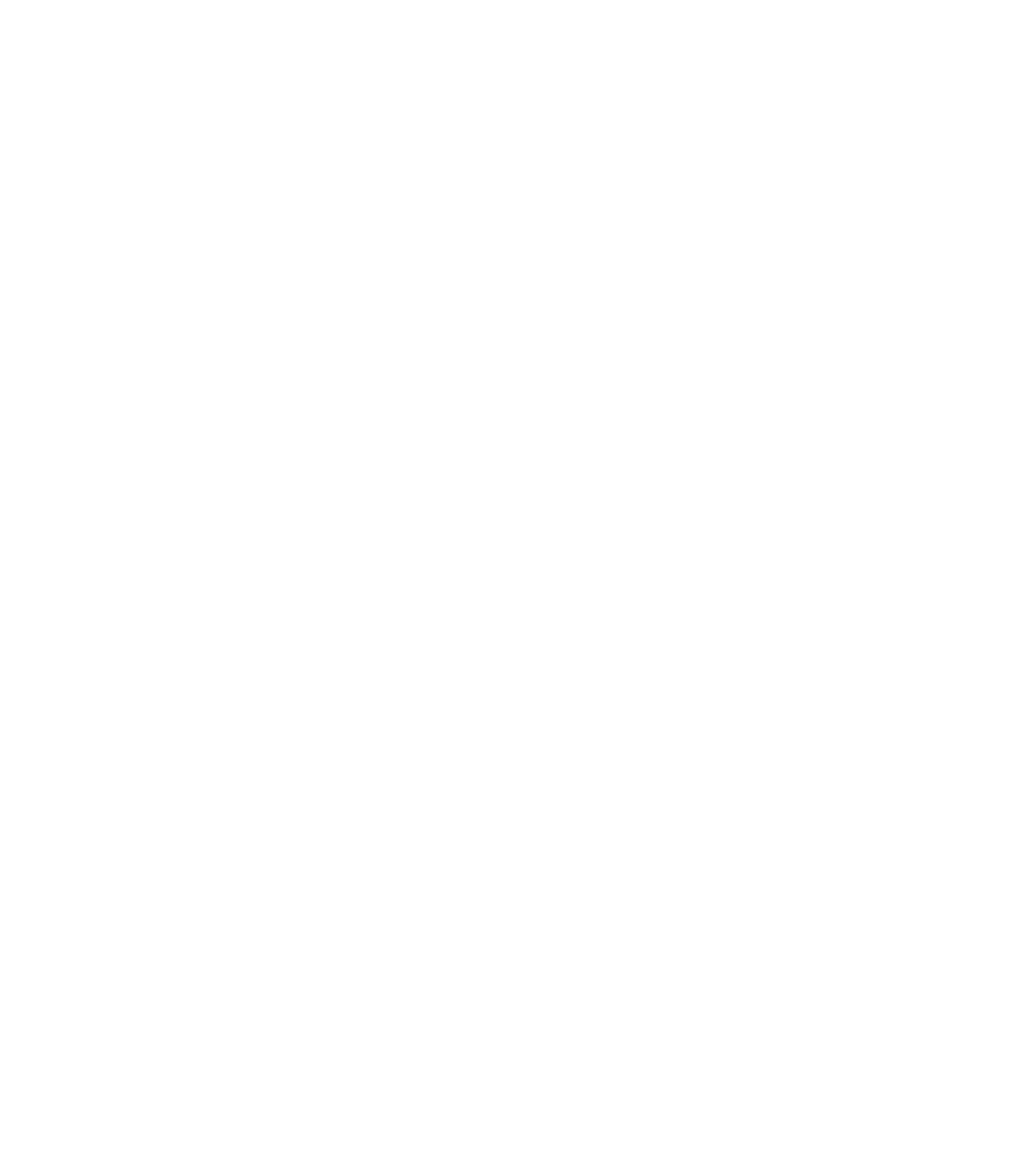
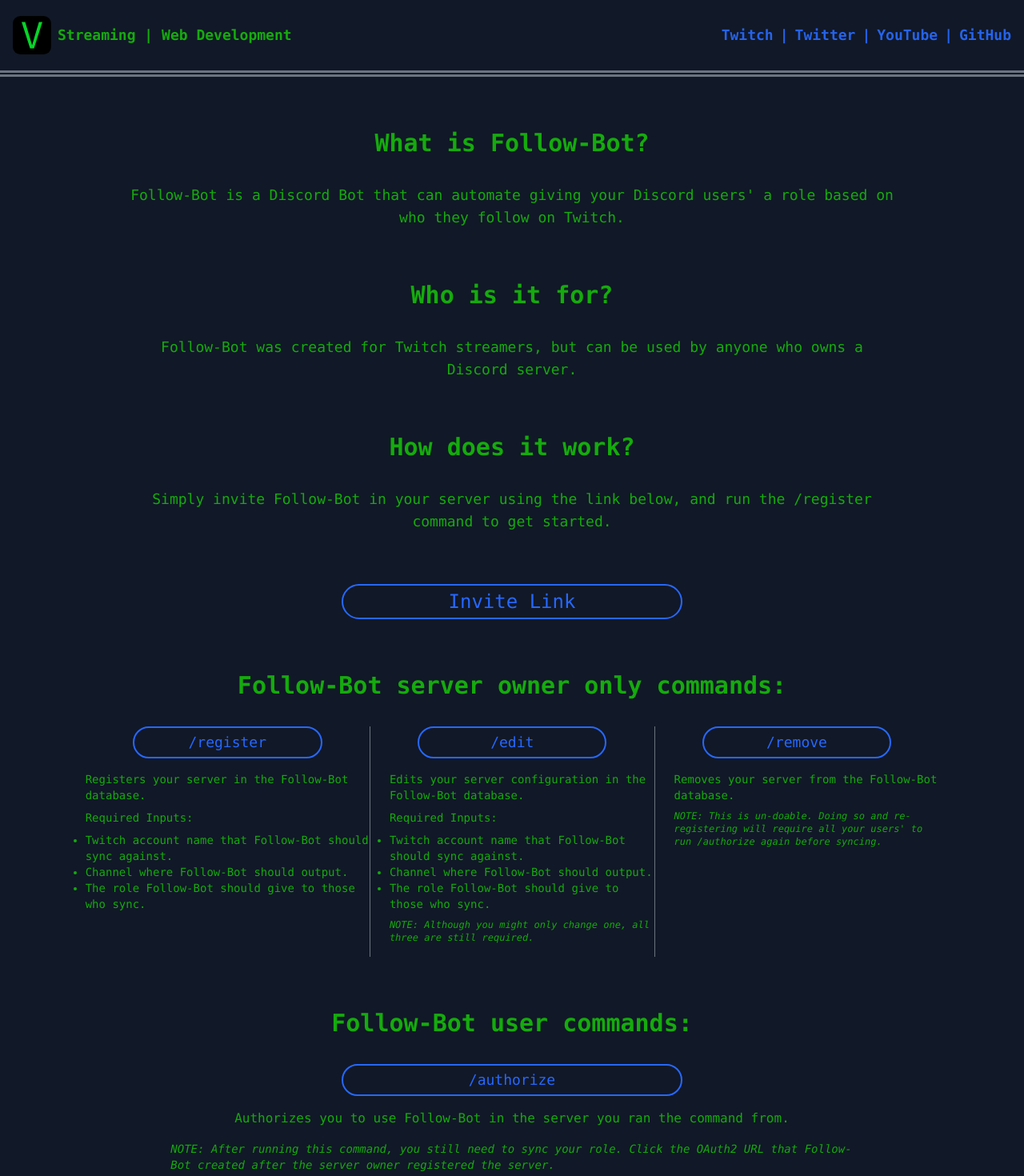
Before and after one commit to visudo20179C/portfolio, a Nuxt app: page /follow-bot in a window 1280 px wide. Before the commit this address had no page. Shown: the top 1470 px of the page at 80% size. Before the commit the page ends 800 px from the top, so only its background shows below. Built offline with nearby package versions, Linux system fonts and the light colour scheme.

Commit message:
adds follow-bot component and page

```diff
--- /dev/null
+++ b/components/Follow-Bot.vue
@@ -0,0 +1,70 @@
+<template>
+<div>
+	<div class="w-5/6 text-3xl text-visudo-green font-black mb-8 mt-16 border rounded-lg border-gray-900 text-center mx-auto">
+		What is Follow-Bot?
+	</div>
+	<div class="w-3/4 text-lg text-visudo-green text-center mx-auto mb-8">
+		Follow-Bot is a Discord Bot that can automate giving your Discord users' a role based on who they follow on Twitch.
+	</div>
+	<div class="w-5/6 text-3xl text-visudo-green font-black mb-8 mt-16 border rounded-lg border-gray-900 text-center mx-auto">
+		Who is it for?
+	</div>
+	<div class="w-3/4 text-lg text-visudo-green text-center mx-auto mb-8">
+		Follow-Bot was created for Twitch streamers, but can be used by anyone who owns a Discord server.
+	</div>
+	<div class="w-5/6 text-3xl text-visudo-green font-black mb-8 mt-16 border rounded-lg border-gray-900 text-center mx-auto">
+		How does it work?
+	</div>
+	<div class="w-3/4 text-lg text-visudo-green text-center mx-auto mb-16">
+		Simply invite Follow-Bot in your server using the link below, and run the /register command to get started.
+	</div>
+	<div class="w-1/3 text-2xl text-visudo-blue hover:text-blue-300 hover:border-blue-300 mx-auto text-center border-2 rounded-full py-1 px-2 border-visudo-blue transition duration-500 ease-in-out transform hover:-translate-y-1 hover:scale-60 mb-16">
+		<a href="https://discord.com/api/oauth2/authorize?client_id=889562979614466118&permissions=8&scope=bot" target="_blank">Invite Link</a>
+	</div>
+	<div class="w-5/6 text-3xl text-visudo-green font-black mb-8 mt-16 border rounded-lg border-gray-900 text-center mx-auto">
+		Follow-Bot server owner only commands:
+	</div>
+	<div class="w-5/6 mx-auto flex flex-col justify-evenly divide-x divide-gray-900 lg:flex-row lg:divide-gray-500 mb-16">
+		<div class="w-2/3 flex flex-col mx-auto">
+			<div class="w-2/3 mx-auto border-2 rounded-full py-1 px-2 border-visudo-blue text-center text-lg text-visudo-blue mb-4">/register</div>
+			<div class="text-sm text-visudo-green lg:mb-2">Registers your server in the Follow-Bot database.</div>
+			<div class="text-sm text-visudo-green lg:mb-2">Required Inputs:</div>
+			<ul class="text-sm text-visudo-green list-disc mb-4">
+				<li>Twitch account name that Follow-Bot should sync against.</li>
+				<li>Channel where Follow-Bot should output.</li>
+				<li>The role Follow-Bot should give to those who sync.</li>
+			</ul>
+		</div>
+		<div class="w-2/3 flex flex-col mx-auto">
+			<div class="w-2/3 mx-auto border-2 rounded-full py-1 px-2 border-visudo-blue text-center text-lg text-visudo-blue mb-4">/edit</div>
+			<div class="text-sm text-visudo-green lg:mb-2 lg:ml-6">Edits your server configuration in the Follow-Bot database.</div>
+			<div class="text-sm text-visudo-green lg:mb-2 lg:ml-6">Required Inputs:</div>
+			<ul class="text-sm text-visudo-green list-disc lg:mb-2 lg:ml-6">
+				<li>Twitch account name that Follow-Bot should sync against.</li>
+				<li>Channel where Follow-Bot should output.</li>
+				<li>The role Follow-Bot should give to those who sync.</li>
+			</ul>
+			<div class="text-xs text-visudo-green mb-4 lg:ml-6"><i>NOTE: Although you might only change one, all three are still required.</i></div>
+		</div>
+		<div class="w-2/3 flex flex-col mx-auto">
+			<div class="w-2/3 mx-auto border-2 rounded-full py-1 px-2 border-visudo-blue text-center text-lg text-visudo-blue mb-4">/remove</div>
+			<div class="text-sm text-visudo-green lg:mb-2 lg:ml-6">Removes your server from the Follow-Bot database.</div>
+			<div class="text-xs text-visudo-green lg:ml-6"><i>NOTE: This is un-doable. Doing so and re-registering will require all your users' to run /authorize again before syncing.</i></div>
+		</div>
+	</div>
+	<div class="w-5/6 text-3xl text-visudo-green font-black mb-8 mt-16 border rounded-lg border-gray-900 text-center mx-auto">
+		Follow-Bot user commands:
+	</div>
+	<div class="w-2/3 flex flex-col mx-auto">
+		<div class="w-1/2 mx-auto border-2 rounded-full py-1 px-2 border-visudo-blue text-center text-lg text-visudo-blue mb-4">/authorize</div>
+		<div class="text-md text-visudo-green mx-auto mb-4">Authorizes you to use Follow-Bot in the server you ran the command from.</div>
+		<div class="text-sm text-visudo-green mx-auto mb-8"><i>NOTE: After running this command, you still need to sync your role. Click the OAuth2 URL that Follow-Bot created after the server owner registered the server.</i></div>
+	</div>
+</div>
+</template>
+
+<script>
+export default {
+	name: 'Follow-Bot',
+}
+</script>
--- a/components/Main.vue
+++ b/components/Main.vue
@@ -112,7 +112,7 @@
 			</div>
 		</div>
 		<div class="w-2/3 text-3xl text-visudo-green font-black mb-10 mt-8 text-center mx-auto">
-			My Twitch Channel:
+			Twitch Embed/Apex Stats:
 		</div>
 		<div class="flex flex-col h-full w-full justify-evenly mb-10 lg:flex-row mx-auto lg:w-3/4">
 			<div class="w-5/6 lg:w-1/2 mx-auto mb-4 lg:mb-none">
@@ -120,9 +120,9 @@
 			</div>
 			<div class="w-1/2 h-full mb-4 text-center mx-auto">
 				<transition name="fade" mode="out-in">
-					<div v-if="this.data != null" class="text-visudo-green" key="0">
+					<div v-if="this.data != null && this.data.Error == null" class="text-visudo-green" key="0">
 						<div class="text-2xl font-bold mb-10">
-							My last played legend in Apex Legends:
+							Last Played Legend:
 						</div>
 						<div class="text-2xl font-bold mt-10">
 							{{this.data.legends.selected.LegendName}}
@@ -137,6 +137,9 @@
 								<li class="w-5/6 mx-auto">{{item.name}}: {{item.value}}</li>
 							</div>
 						</ul>
+					</div>
+					<div v-else-if="this.data != null && this.data.Error != null" class="mx-auto my-auto text-center text-2xl text-visudo-green">
+						{{this.data.Error}}
 					</div>
 					<div v-else class="text-visudo-green" key="1">
 						<div class="text-2xl mb-10 mt-10">Loading... Please Wait... </div>
@@ -238,7 +241,12 @@
 			this.secondShow = false
 		},
 		processData(data) {
-			this.data = data
+			if(data.Error) {
+				this.data = {'Error': 'Something went wrong :('}
+			}
+			else {
+				this.data = data
+			}
 		},
 		async makeGitHubRequest() {
 			const octokit = new Octokit({auth: this.gitHubKey})
@@ -270,7 +278,6 @@
 			channel: 'v1sudo',
 		}
 		this.player = new Twitch.Player(this.$refs.tVideo, options)
-		this.player.setVolume(0.5)
 	},
 	created() {
 		fetch(
--- /dev/null
+++ b/pages/follow-bot/index.vue
@@ -0,0 +1,11 @@
+<template>
+    <div class="bg-gray-900 font-mono">
+        <Header/>
+		<Follow-Bot/>
+        <Footer/>
+    </div>
+</template>
+
+<script>
+export default {}
+</script>
```
Also changed, not shown: pages/index.vue (line endings or trailing spaces).
